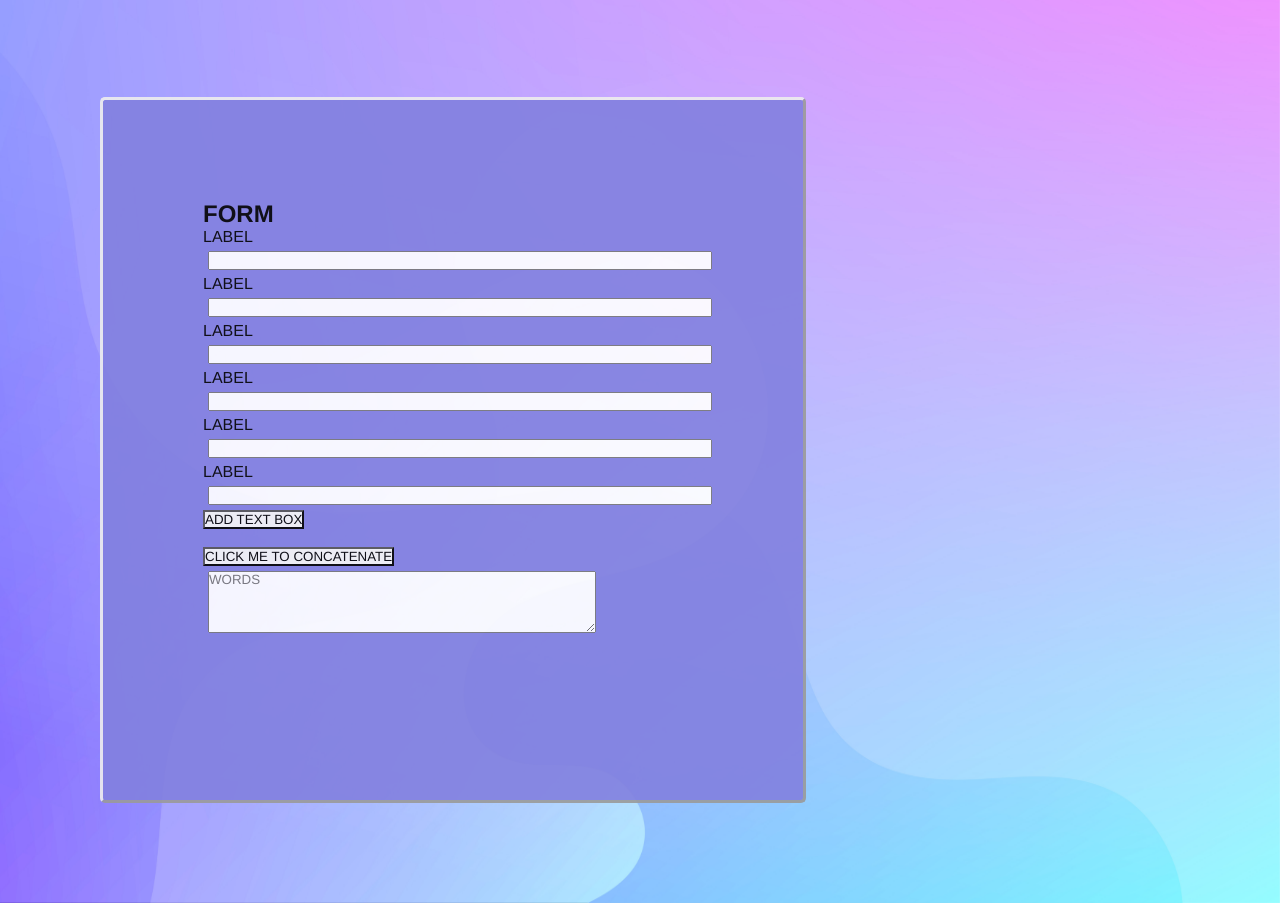
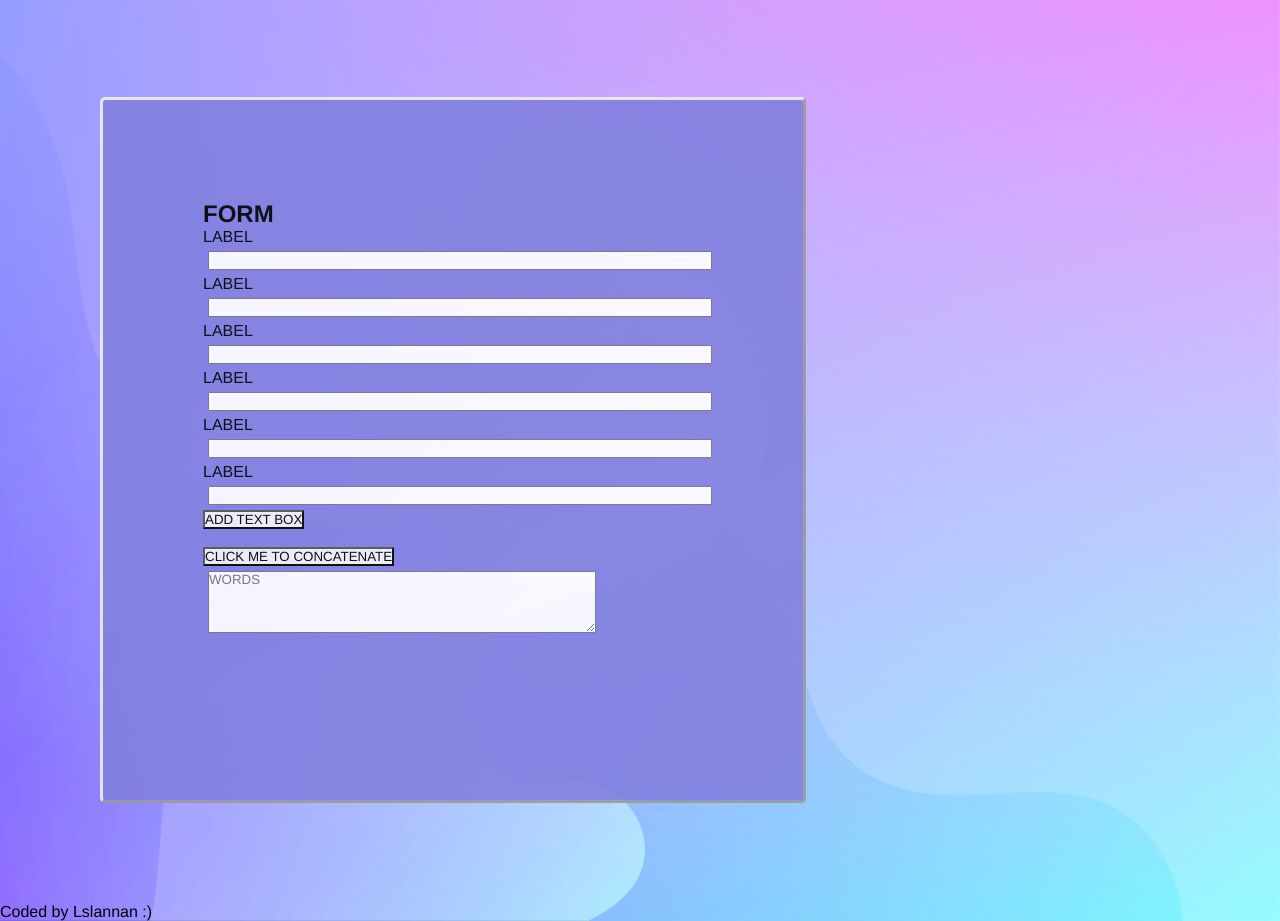
Before and after one commit to lsLannan/AWD_Portfolio_2, a plain HTML site: page index.html in a window 1280 px wide. Shown: the part 58-979 px from the top of the page. Drawn offline with Linux system fonts and the light colour scheme.

Commit message:
Semantic HTML, added <header> <section> <footer>

```diff
--- a/index.html
+++ b/index.html
@@ -10,8 +10,11 @@
         <link rel="stylesheet" href="style.css">
     </head>
     <body>
+        <header>
             <br><h1>Portfolio 2</h1>
+        </header>
 
+        <section>
             <form name="form" method="POST" action="" class="outset">
                 <h2>FORM</h2>
                 <!--6 texts fields-->
@@ -49,6 +52,11 @@
                 <textarea id="textResult" rows="4" cols="50" placeholder="WORDS"></textarea>
 
             </form>
+        </section>
+
+        <footer>
+            <p>Coded by Lslannan :)</p>
+        </footer>
 
         <script src="script.js" async defer></script>
     </body>
--- a/style.css
+++ b/style.css
@@ -7,7 +7,7 @@
 body {
     background-image: url(images/purple-gradient-bg.jpg);
     background-size: 100% 100%;
-    background-repeat: no-repeat;
+    background-repeat: repeat-y;
 }
 
 h1 {
```
Lines whose indentation alone changed are shown as unchanged.
